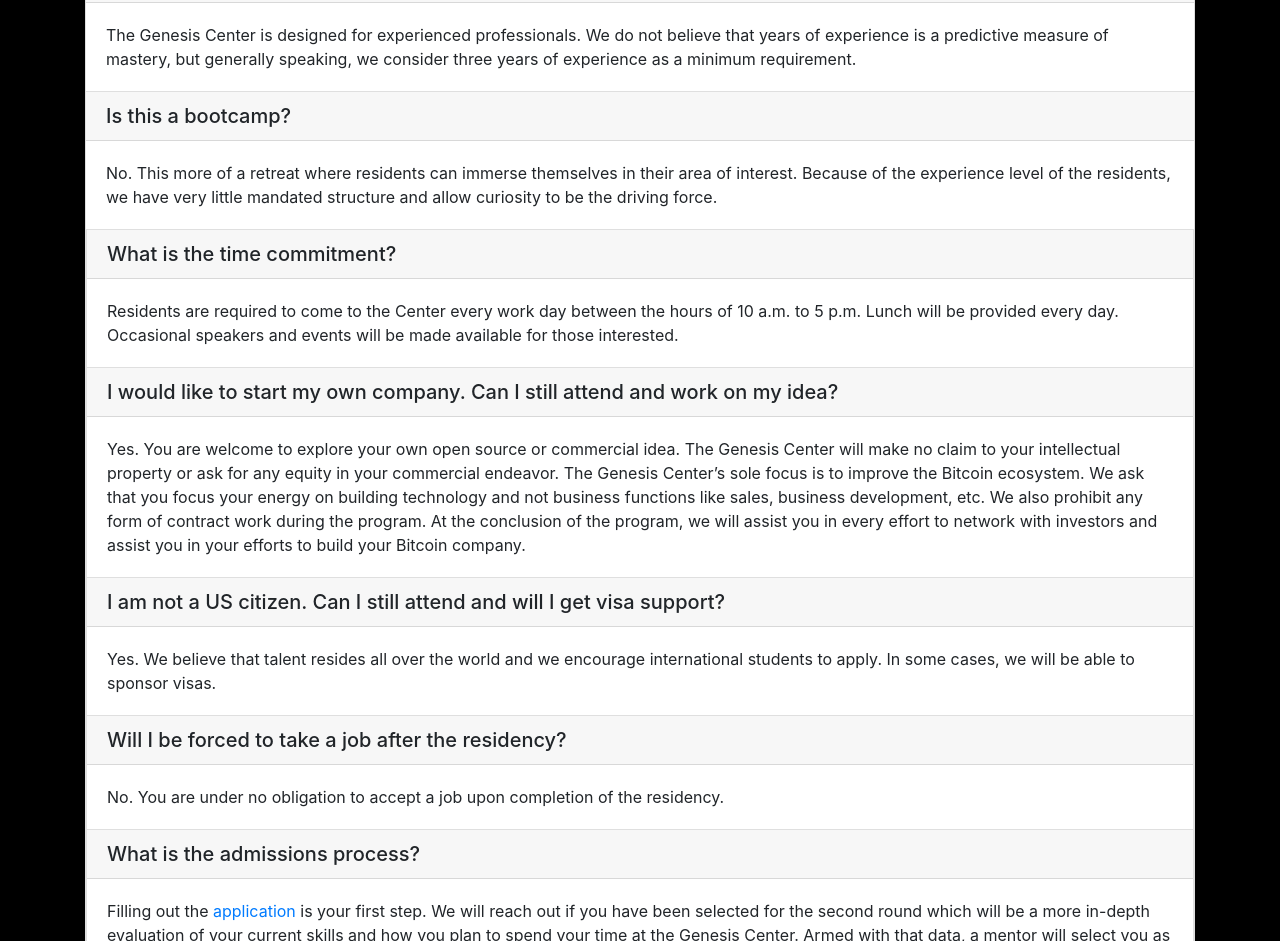
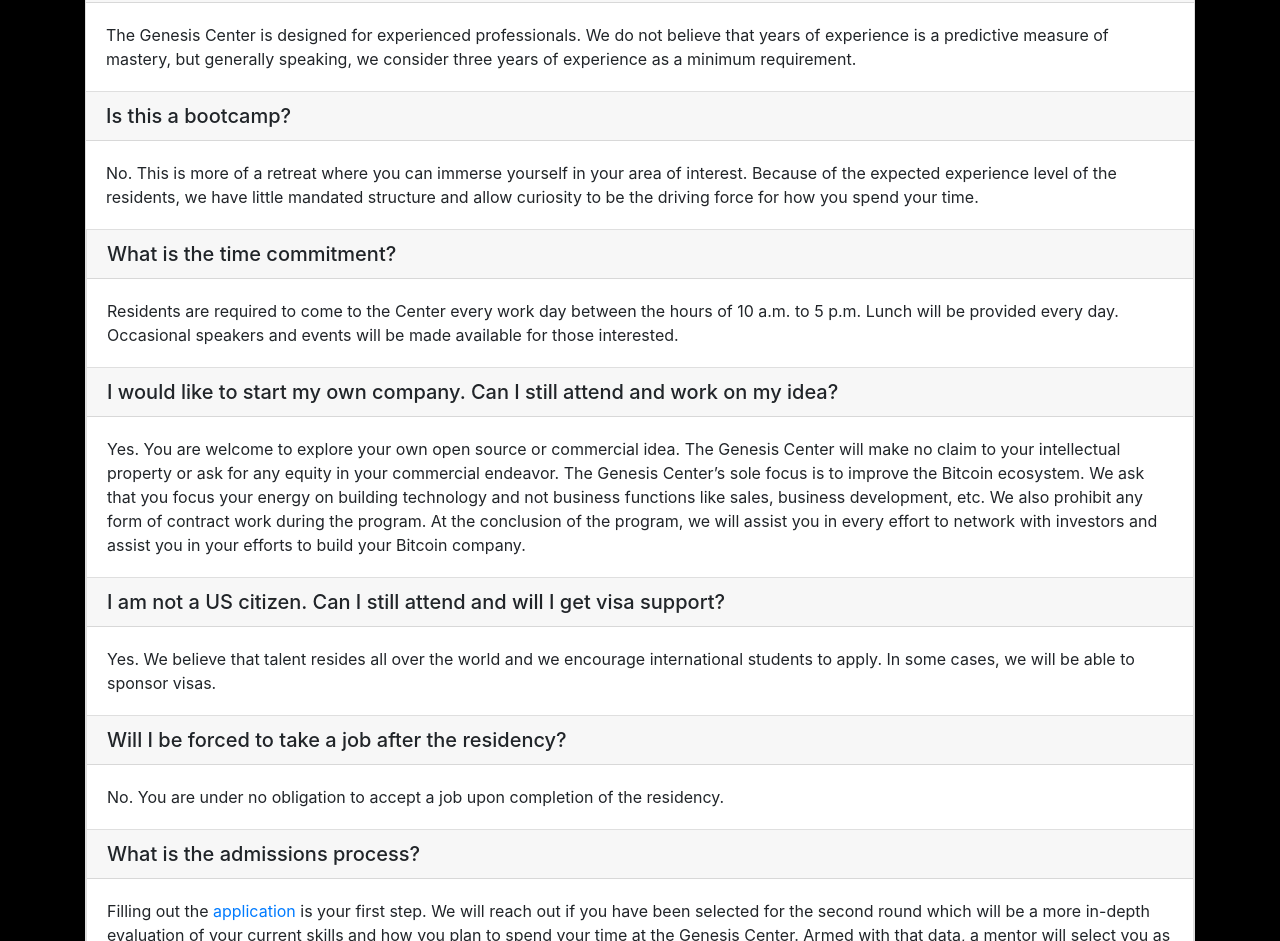
Before and after one commit to genesiscenter/genesiscenter.github.io, a website with bundled scripts: page index.html in a window 1280 px wide. Shown: the part 3719-4660 px from the top of the page. Built offline with nearby package versions, Linux system fonts and the light colour scheme; a web font is replaced by a local one.

Commit message:
update FAQ

```diff
--- a/index.html
+++ b/index.html
@@ -341,7 +341,7 @@
             </div>
             <div id="collapseThree" class="show" aria-labelledby="headingThree" data-parent="#accordionExample">
               <div class="card-body">
-                No. This more of a retreat where residents can immerse themselves in their area of interest. Because of the experience level of the residents, we have very little mandated structure and allow curiosity to be the driving force.
+                No. This is more of a retreat where you can immerse yourself in your area of interest. Because of the expected experience level of the residents, we have little mandated structure and allow curiosity to be the driving force for how you spend your time.
               </div>
             </div>
 
```
